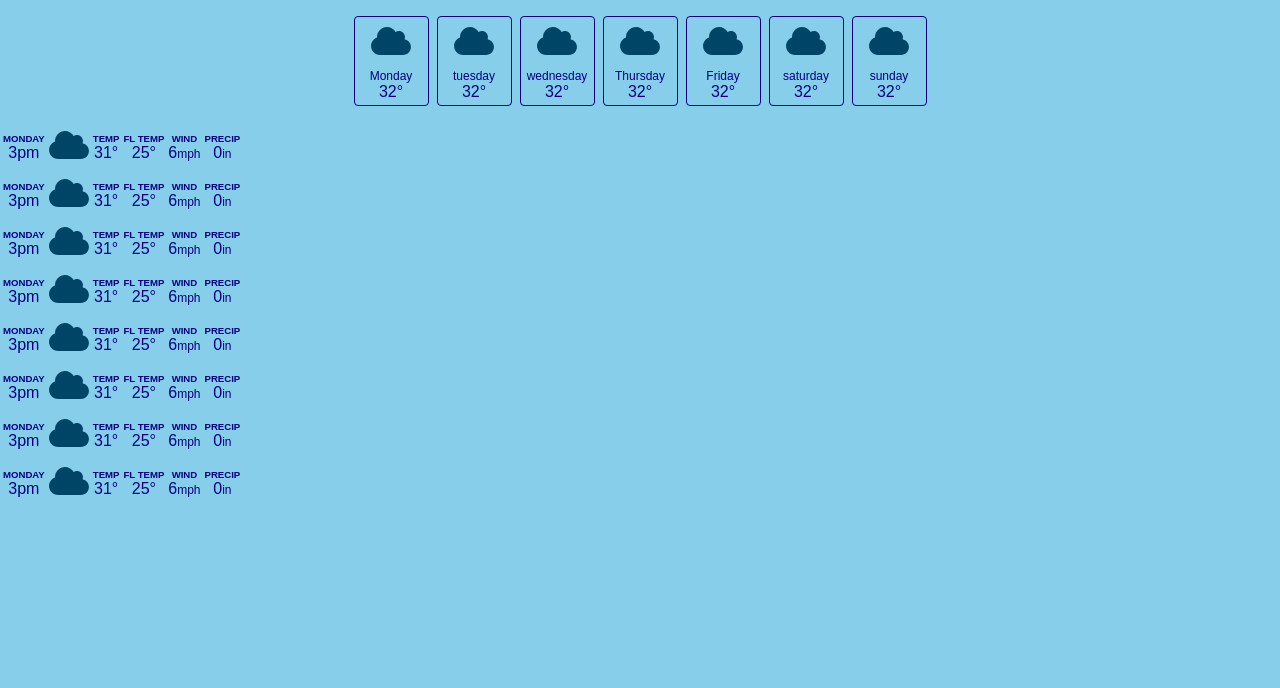
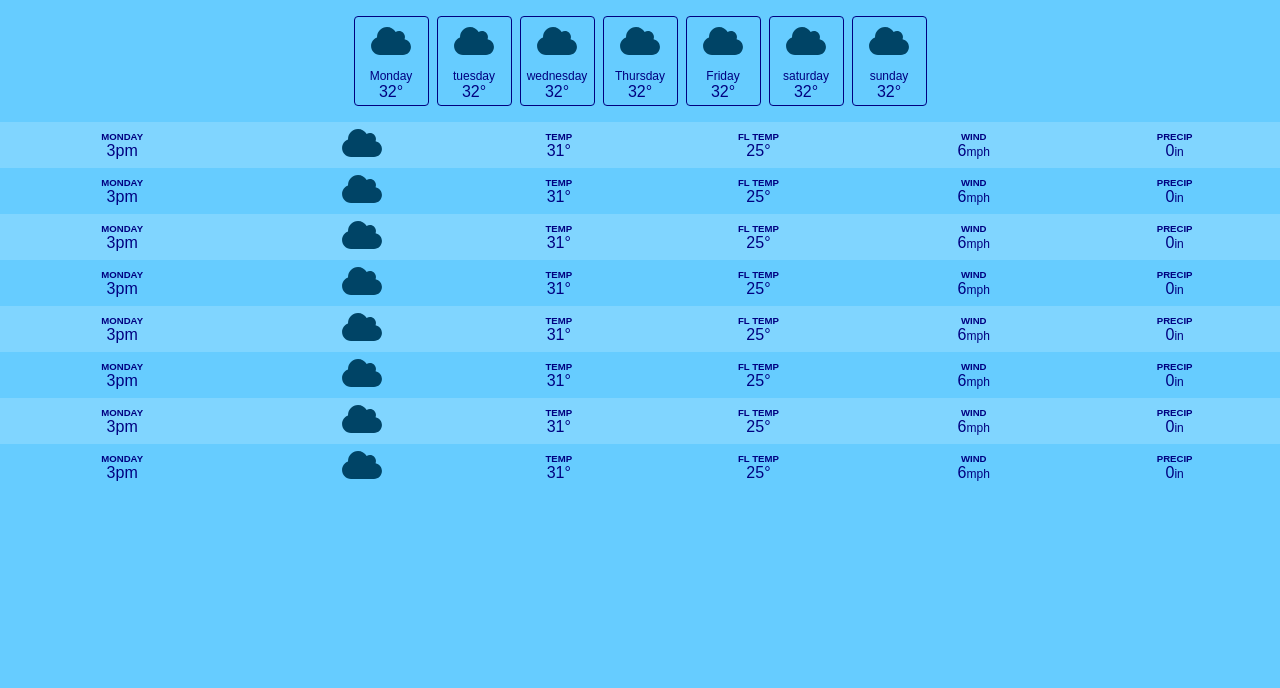
Before and after one commit to AnuragMiskin/weather-app, a website built with Vite: page index.html in a window 1280 px wide. Shown: the part 112-800 px from the top of the page. Built offline with nearby package versions, Linux system fonts and the light colour scheme.

Commit message:
styles to the hour section

```diff
--- a/style.css
+++ b/style.css
@@ -6,7 +6,7 @@
 
 body{
     margin: 0;
-    background-color: skyblue;
+    background-color: hsl(200, 100%, 70%);
     color: navy;
     font-family: sans-serif;
 }
@@ -89,3 +89,17 @@ body{
     font-size: 0.75rem;
     margin-top: 0.5rem;
 }
+
+.hour-section{
+    width: 100%;
+    text-align: center;
+    border-spacing: 0;
+}
+
+.hour-row{
+    background-color: hsl(200, 100%, 75%);
+}
+
+.hour-row:nth-child(2n){
+    background-color: hsl(200, 100%, 70%);
+}
```
